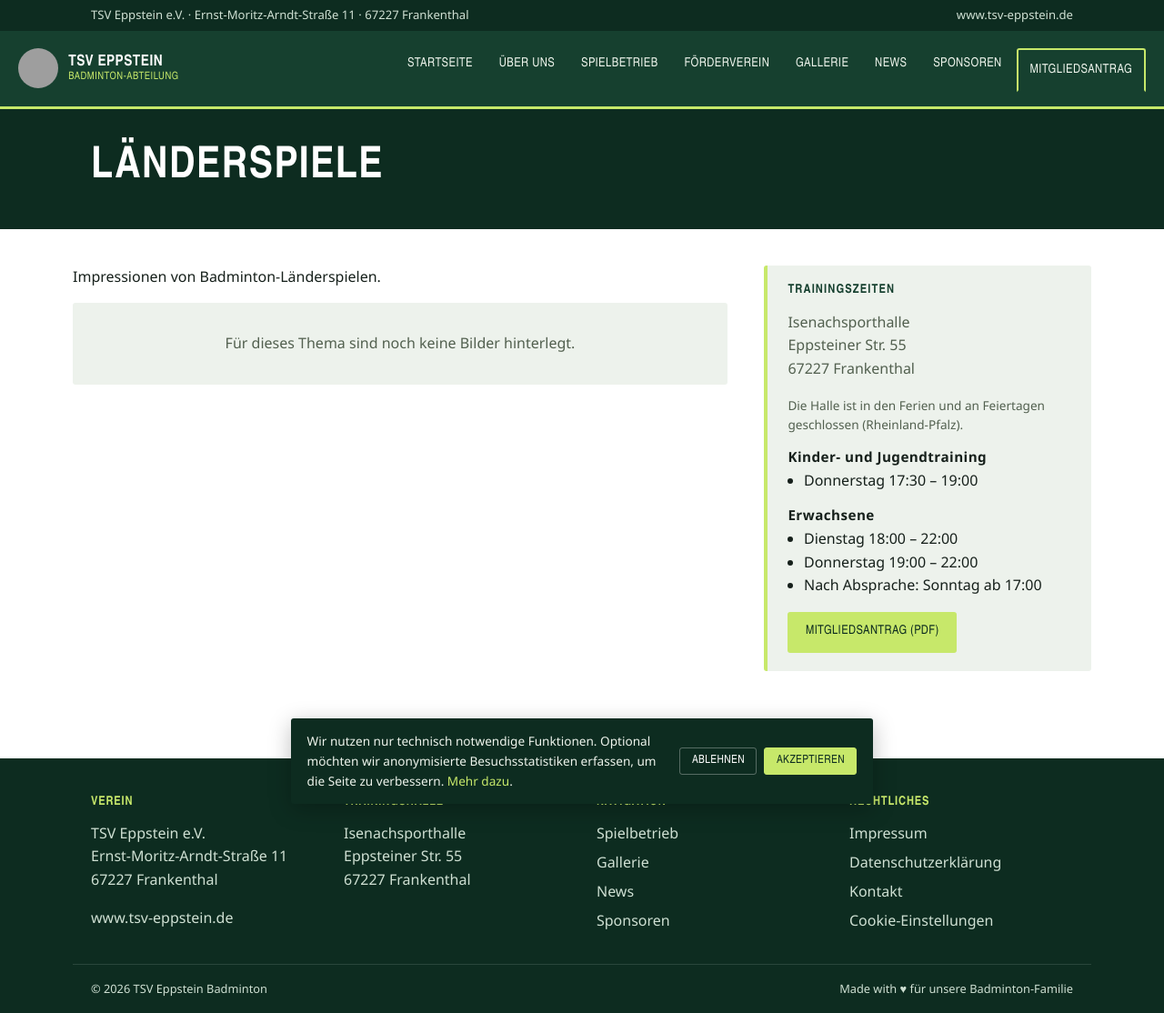
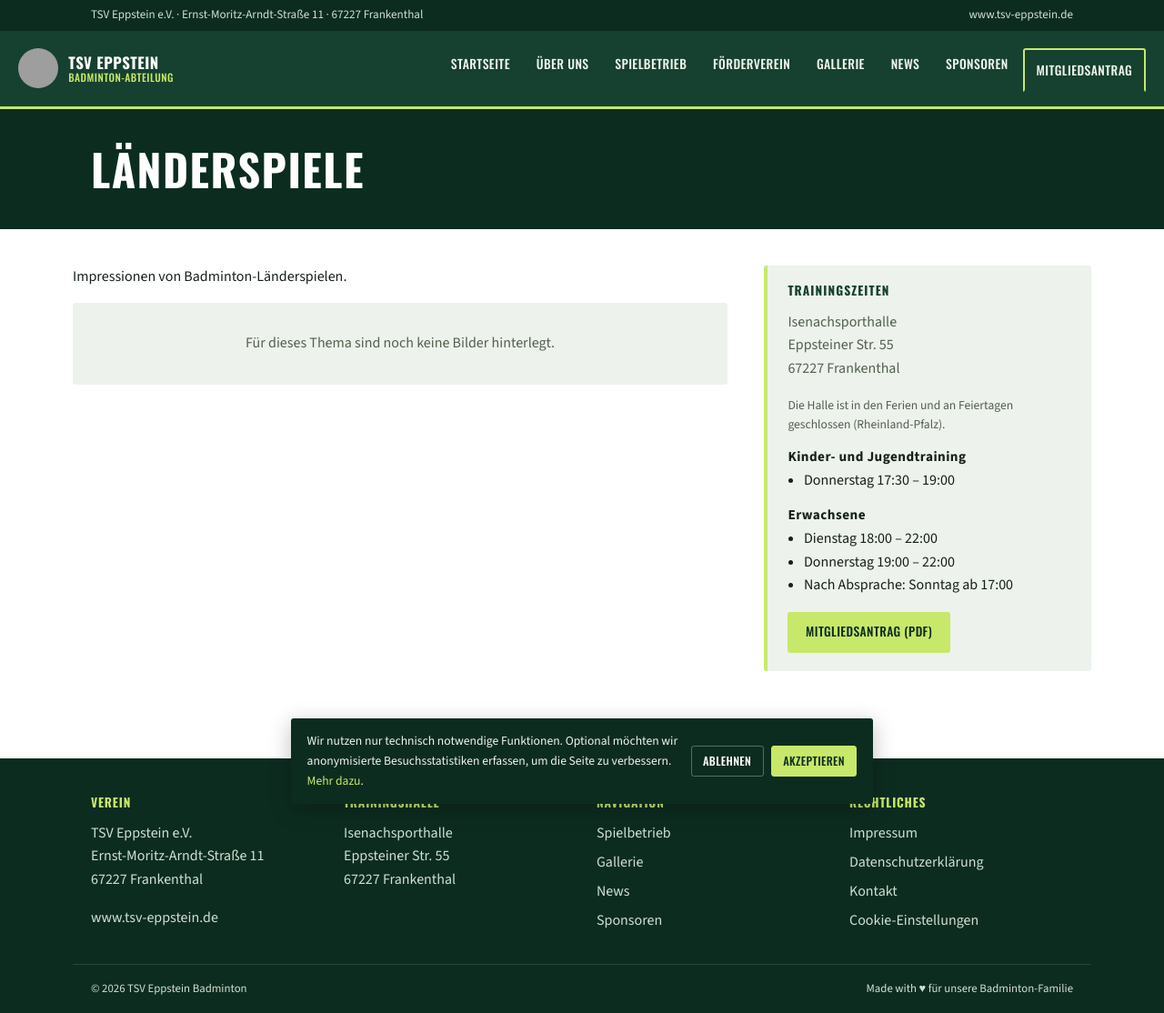
Before and after one commit to Forderverein-Badminton-in-Eppstein-e-V/website, a Jekyll site: the page built from gallerie-laenderspiele.html, in a window 1280 px wide. Shown: the whole page at 91% size. Built offline with Jekyll 4.4.1, drawn with Linux system fonts in a browser that asks for light colours; some web fonts are replaced; grey boxes are pictures that could not be loaded.

Commit message:
Fix font source paths in fonts.css to remove redundant 'files/' directory

```diff
--- a/assets/fonts/fonts.css
+++ b/assets/fonts/fonts.css
@@ -13,21 +13,23 @@
   font-style: normal;
   font-display: swap;
   font-weight: 500;
-  src: url('./files/oswald-latin-500-normal.woff2') format('woff2');
+  src: url('./oswald-latin-500-normal.woff2') format('woff2');
 }
+
 @font-face {
   font-family: 'Oswald';
   font-style: normal;
   font-display: swap;
   font-weight: 600;
-  src: url('./files/oswald-latin-600-normal.woff2') format('woff2');
+  src: url('./oswald-latin-600-normal.woff2') format('woff2');
 }
+
 @font-face {
   font-family: 'Oswald';
   font-style: normal;
   font-display: swap;
   font-weight: 700;
-  src: url('./files/oswald-latin-700-normal.woff2') format('woff2');
+  src: url('./oswald-latin-700-normal.woff2') format('woff2');
 }
 
 @font-face {
@@ -35,19 +37,21 @@
   font-style: normal;
   font-display: swap;
   font-weight: 400;
-  src: url('./files/source-sans-3-latin-400-normal.woff2') format('woff2');
+  src: url('./source-sans-3-latin-400-normal.woff2') format('woff2');
 }
+
 @font-face {
   font-family: 'Source Sans 3';
   font-style: normal;
   font-display: swap;
   font-weight: 600;
-  src: url('./files/source-sans-3-latin-600-normal.woff2') format('woff2');
+  src: url('./source-sans-3-latin-600-normal.woff2') format('woff2');
 }
+
 @font-face {
   font-family: 'Source Sans 3';
   font-style: normal;
   font-display: swap;
   font-weight: 700;
-  src: url('./files/source-sans-3-latin-700-normal.woff2') format('woff2');
+  src: url('./source-sans-3-latin-700-normal.woff2') format('woff2');
 }
```
